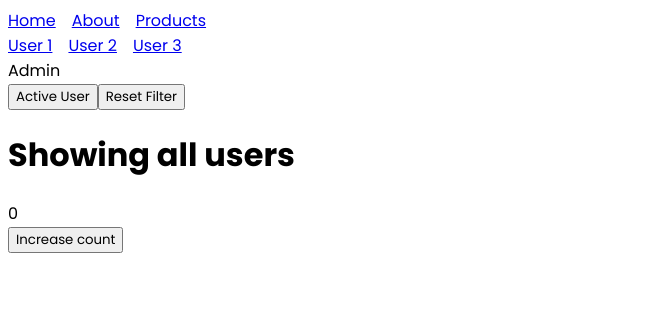
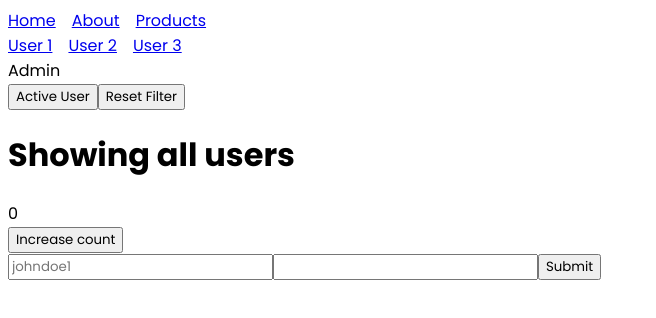
Before and after one commit to githinjisamson1/learning-react, a React (Create React App) app in the folder hello-world/: page /users/admin in a window 1280 px wide. Shown: the top 318 px of the page, without its empty margins (0-656 px from the left). Built offline with nearby package versions, Linux system fonts and the light colour scheme.

Commit message:
useState with object

```diff
--- a/hello-world/src/App.js
+++ b/hello-world/src/App.js
@@ -57,6 +57,7 @@ import About from "./components/react-router/About";
 // });
 // react hooks
 import FunctionalCounter from "./hooks/FunctionalCounter";
+import FunctionalObject from "./hooks/FunctionalObject";
 
 const CounterContext = React.createContext();
 
@@ -196,7 +197,8 @@ const App = () => {
 
         {/* ===== useCallback ===== */}
         {/* TODO: ===== REACT HOOKS ===== */}
-        <FunctionalCounter/>
+        <FunctionalCounter />
+        <FunctionalObject />
       </div>
     </CounterContext.Provider>
   );
--- /dev/null
+++ b/hello-world/src/hooks/FunctionalObject.jsx
@@ -0,0 +1,45 @@
+import React, { useState } from "react";
+
+const FunctionalObject = () => {
+  const [formData, setFormData] = useState({ username: "", password: "" });
+
+  const handleChange = (e) => {
+    const { name, value } = e.target;
+    setFormData({ ...formData, [name]: value });
+  };
+
+  const handleSubmit = (e) => {
+    e.preventDefault();
+    console.log(formData);
+    setFormData({ username: "", password: "" });
+  };
+
+  return (
+    <>
+      <form action="" onSubmit={handleSubmit}>
+        <label htmlFor="username"></label>
+        <input
+          type="text"
+          id="username"
+          name="username"
+          placeholder="johndoe1"
+          value={formData.username}
+          onChange={handleChange}
+        />
+
+        <label htmlFor="password"></label>
+        <input
+          type="password"
+          id="password"
+          name="password"
+          value={formData.password}
+          onChange={handleChange}
+        />
+
+        <button type="submit">Submit</button>
+      </form>
+    </>
+  );
+};
+
+export default FunctionalObject;
```
